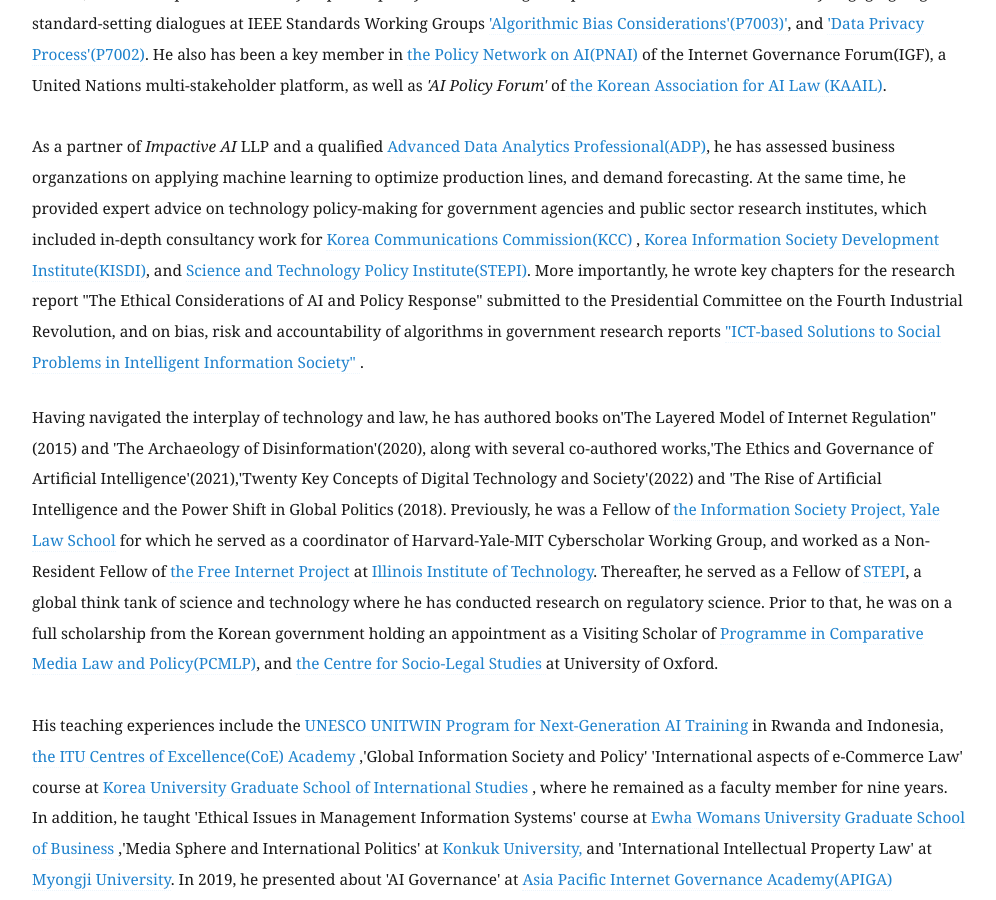
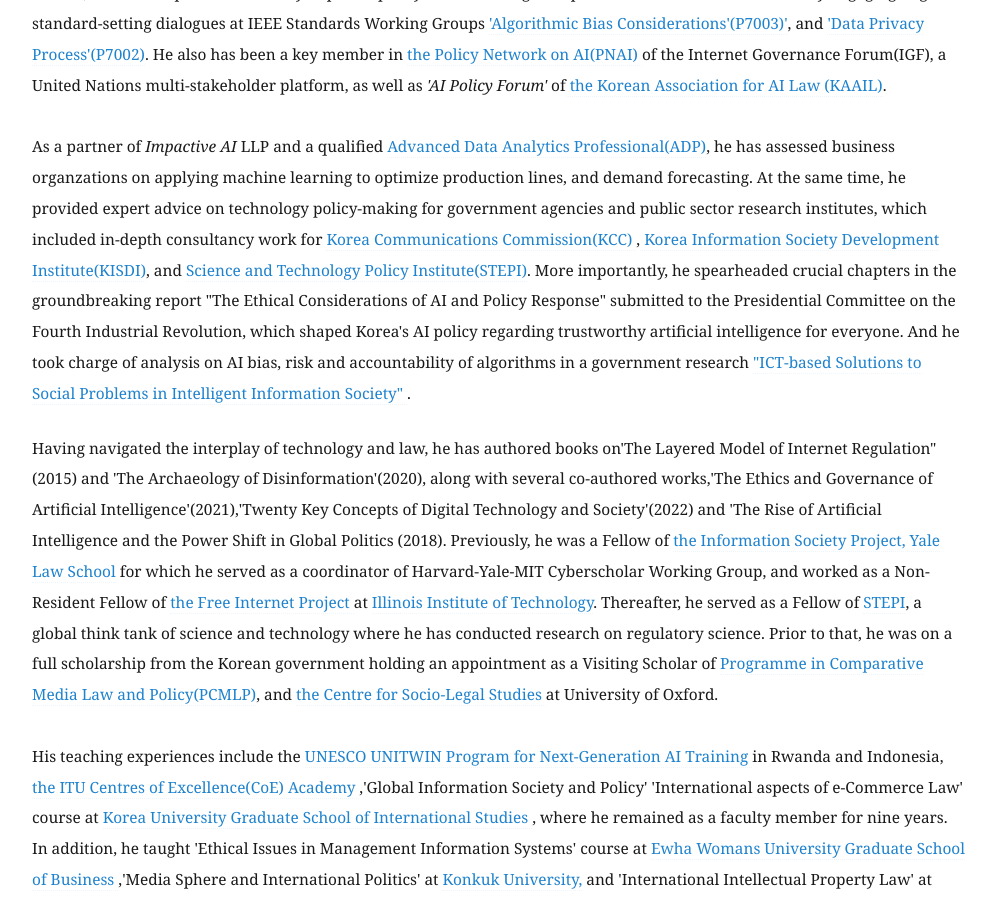
Before and after one commit to eunchangchoi/eunchangchoi.github.io, a Jekyll site: the page built from index.md, in a window 1280 px wide and 900 px high, scrolled down 764 px. Shown: the whole window, without its empty margins (68-1064 px from the left). Built offline with Jekyll 4.4.1, drawn with Linux system fonts in a browser that asks for light colours.

Commit message:
Update index.md

```diff
--- a/index.md
+++ b/index.md
@@ -24,7 +24,7 @@
  <br>
 <p style="font-size:1.1em"> Eun Chang Choi, 최은창(崔恩彰), is a leading expert in AI governance and scholar of issues at the nexus of machine learning, technology policy, and intellectual property law. His publications investigate (1) legal and policy issues associated with bias, risk and accountability in algorithmic systems; (2) governance frameworks for trustworthy AI and AI safety standards; (3) copyright ownership of AI-generated content and its broader legal implications; (4) designing aligned AI systems with human values ; and (5) the political economy of patent policy in context of global public health. He has been actively engaging in global standard-setting dialogues at IEEE Standards Working Groups <a href="https://sagroups.ieee.org/7003/">'Algorithmic Bias Considerations'(P7003)'</a>, and <a href="https://sagroups.ieee.org/7002">'Data Privacy Process'(P7002)</a>. He also has been a key member in <a href="https://www.intgovforum.org/en/pnai"> the Policy Network on AI(PNAI) </a> of the Internet Governance Forum(IGF), a United Nations multi-stakeholder platform, as well as <i>'AI Policy Forum'</i> of<a href="http://kaail.or.kr"> the Korean Association for AI Law (KAAIL)</a>. <br>
   <br>
-As a partner of <i> Impactive AI</i> LLP and a qualified <a href="https://www.dataq.or.kr/www/sub/a_05.do"> Advanced Data Analytics Professional(ADP)</a>, he has assessed business organzations on applying machine learning to optimize production lines, and demand forecasting. At the same time, he provided expert advice on technology policy-making for government agencies and public sector research institutes, which included in-depth consultancy work for <a href="https://eng.kcc.go.kr/user/ehpMain.do"> Korea Communications Commission(KCC) </a>,<a href="https://www.kisdi.re.kr/"> Korea Information Society Development Institute(KISDI)</a>, and <a href="https://www.stepi.re.kr/site/stepien/main.do"> Science and Technology Policy Institute(STEPI)</a>. More importantly, he wrote key chapters for the research report "The Ethical Considerations of AI and Policy Response" submitted to the Presidential Committee on the Fourth Industrial Revolution, and on bias, risk and accountability of algorithms in government research reports <a href="https://scienceon.kisti.re.kr/commons/util/originalView.do?cn=TRKO202100006631&dbt=TRKO&rn="> "ICT-based Solutions to Social Problems in Intelligent Information Society" </a>.<br>
+As a partner of <i> Impactive AI</i> LLP and a qualified <a href="https://www.dataq.or.kr/www/sub/a_05.do"> Advanced Data Analytics Professional(ADP)</a>, he has assessed business organzations on applying machine learning to optimize production lines, and demand forecasting. At the same time, he provided expert advice on technology policy-making for government agencies and public sector research institutes, which included in-depth consultancy work for <a href="https://eng.kcc.go.kr/user/ehpMain.do"> Korea Communications Commission(KCC) </a>,<a href="https://www.kisdi.re.kr/"> Korea Information Society Development Institute(KISDI)</a>, and <a href="https://www.stepi.re.kr/site/stepien/main.do"> Science and Technology Policy Institute(STEPI)</a>. More importantly, he spearheaded crucial chapters in the groundbreaking report "The Ethical Considerations of AI and Policy Response" submitted to the Presidential Committee on the Fourth Industrial Revolution, which shaped Korea's AI policy regarding trustworthy artificial intelligence for everyone. And he took charge of analysis on AI bias, risk and accountability of algorithms in a government research <a href="https://scienceon.kisti.re.kr/commons/util/originalView.do?cn=TRKO202100006631&dbt=TRKO&rn="> "ICT-based Solutions to Social Problems in Intelligent Information Society" </a>.<br>
 
   <p style="font-size:1.1em">Having navigated the interplay of technology and law, he has authored books on'The Layered Model of Internet Regulation"(2015) and 'The Archaeology of Disinformation'(2020), along with several co-authored works,'The Ethics and Governance of Artificial Intelligence'(2021),'Twenty Key Concepts of Digital Technology and Society'(2022) and 'The Rise of Artificial Intelligence and the Power Shift in Global Politics (2018). Previously, he was a Fellow of <a href="https://law.yale.edu/isp"> the Information Society Project, Yale Law School</a> for which he served as a coordinator of Harvard-Yale-MIT Cyberscholar Working Group, and worked as a Non-Resident Fellow of <a href="https://thefreeinternetproject.org/"> the Free Internet Project </a> at <a href="https://web.iit.edu/"> Illinois Institute of Technology</a>. Thereafter, he served as a Fellow of <a href="https://www.stepi.re.kr/site/stepien/main.do"> STEPI</a>, a global think tank of science and technology where he has conducted research on regulatory science. Prior to that, he was on a full scholarship from the Korean government holding an appointment as a Visiting Scholar of <a href="https://pcmlp.socleg.ox.ac.uk/about-us/"> Programme in Comparative Media Law and Policy(PCMLP)</a>, and <a href="https://www.law.ox.ac.uk/centres-institutes/centre-socio-legal-studies"> the Centre for Socio-Legal Studies </a> at University of Oxford.
    <br>
```
